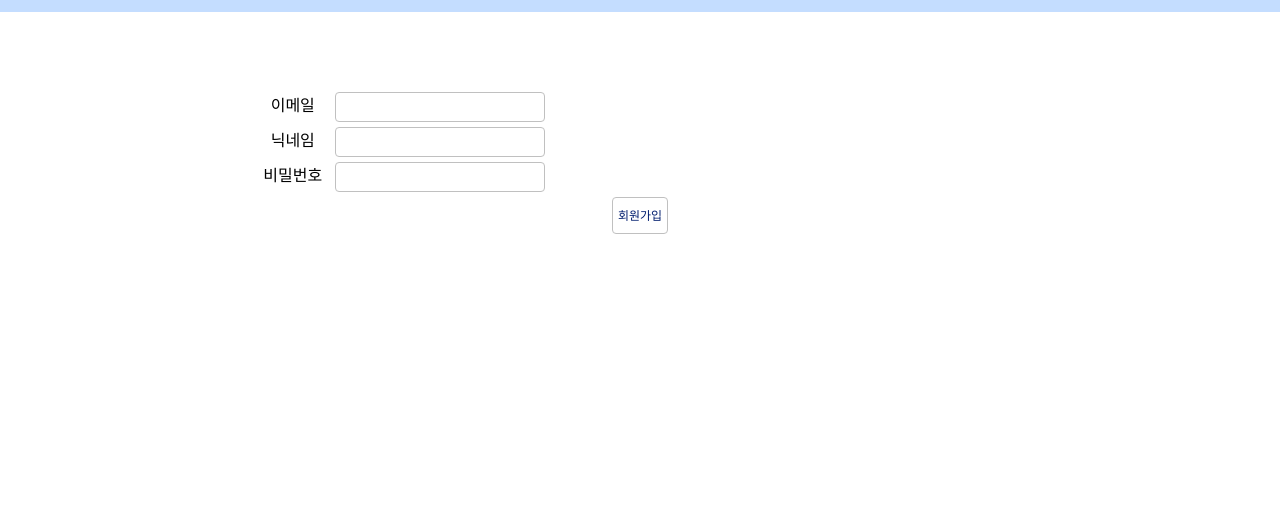
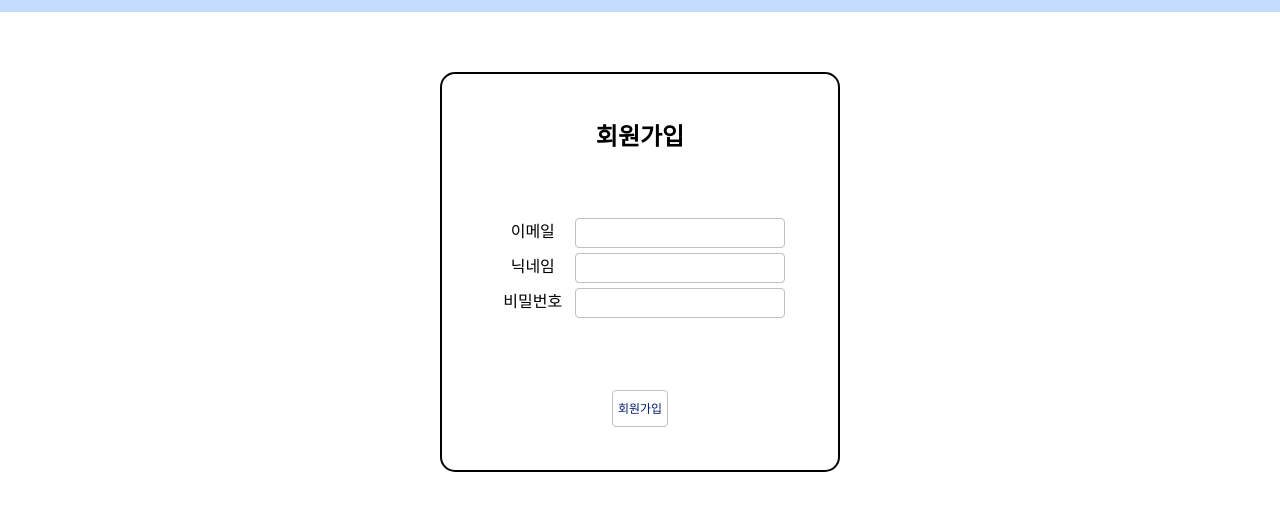
Before and after one commit to Promise-sns-project/sns-project, a website: page views/join.html in a window 1280 px wide. Shown: the part 88-598 px from the top of the page. Drawn offline with nearby package versions, Linux system fonts and the light colour scheme; files that its build step writes are made by us from their sources.

Commit message:
회원가입 페이지 UI

```diff
--- /dev/null
+++ b/public/join.css
@@ -0,0 +1,37 @@
+* {
+  box-sizing: border-box;
+  font-family: "Nanum Gothic", sans-serif;
+}
+
+:root {
+  --color-dark-blue: #001d6e;
+  --color-blue: #7fb5ff;
+  --color-light-blue: #c4ddff;
+  --font-size-btn: 12px;
+}
+.timeline {
+  display: flex;
+  flex-direction: column;
+  align-items: center;
+  justify-content: center;
+}
+#join-text {
+  font-size: 1.5rem;
+  font-weight: bold;
+}
+#join-form {
+  display: flex;
+  flex-direction: column;
+  align-items: center;
+  justify-content: space-around;
+  border: 2px solid black;
+  border-radius: 15px;
+  width: 400px;
+  height: 400px;
+}
+.input {
+  display: flex;
+  flex-direction: column;
+  align-items: center;
+  justify-content: center;
+}
--- a/views/join.html
+++ b/views/join.html
@@ -1,28 +1,31 @@
-{% extends 'layout.html' %}
+{% extends 'layout.html' %} {% block content %}
 
-{% block content %}
+<link rel="stylesheet" href="/join.css" />
 <div class="timeline">
   <form id="join-form" action="/auth/join" method="post">
+    <div id="join-text">회원가입</div>
+    <div class="input">
       <div class="input-group">
         <label for="join-email">이메일</label>
-        <input id="join-email" type="email" name="email"></div>
+        <input id="join-email" type="email" name="email" />
+      </div>
       <div class="input-group">
         <label for="join-nick">닉네임</label>
-        <input id="join-nick" type="text" name="nick"></div>
+        <input id="join-nick" type="text" name="nick" />
+      </div>
       <div class="input-group">
         <label for="join-password">비밀번호</label>
-        <input id="join-password" type="password" name="password">
+        <input id="join-password" type="password" name="password" />
+      </div>
     </div>
     <button id="join-btn" type="submit" class="btn">회원가입</button>
   </form>
 </div>
-{% endblock %}
-
-{% block script %}
+{% endblock %} {% block script %}
 <script>
   window.onload = () => {
-      if (new URL(location.href).searchParams.get('error')) {
-        alert('이미 존재하는 이메일입니다.');
+    if (new URL(location.href).searchParams.get("error")) {
+      alert("이미 존재하는 이메일입니다.");
     }
   };
 </script>
```
Lines whose indentation alone changed are shown as unchanged.
